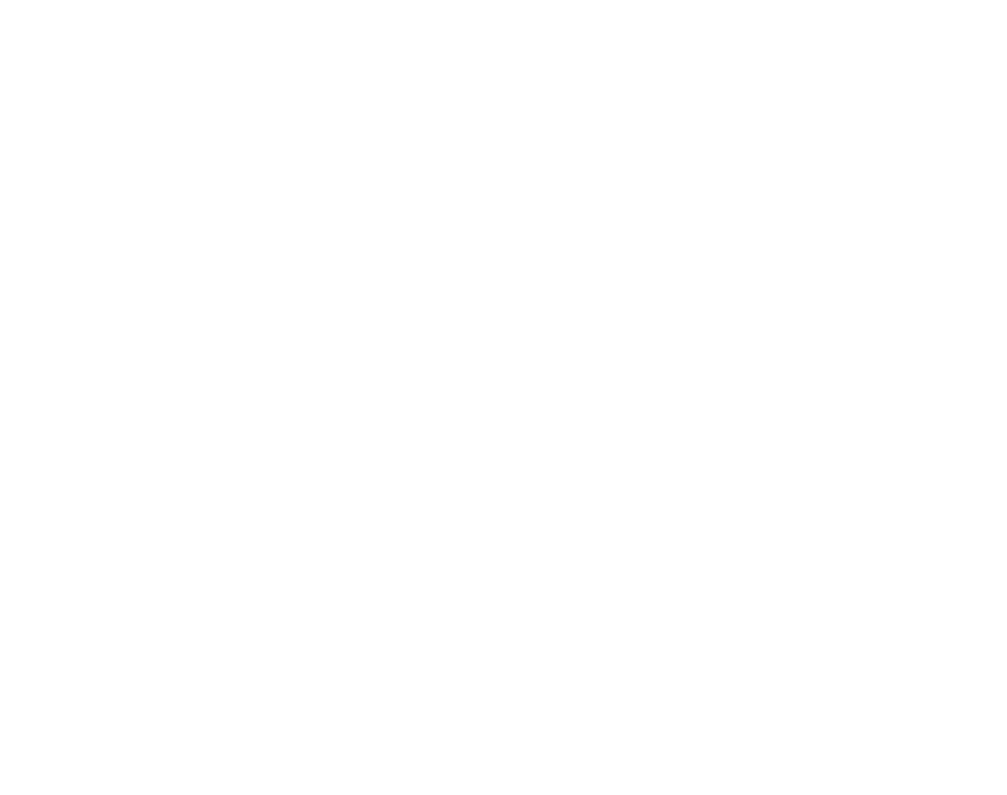
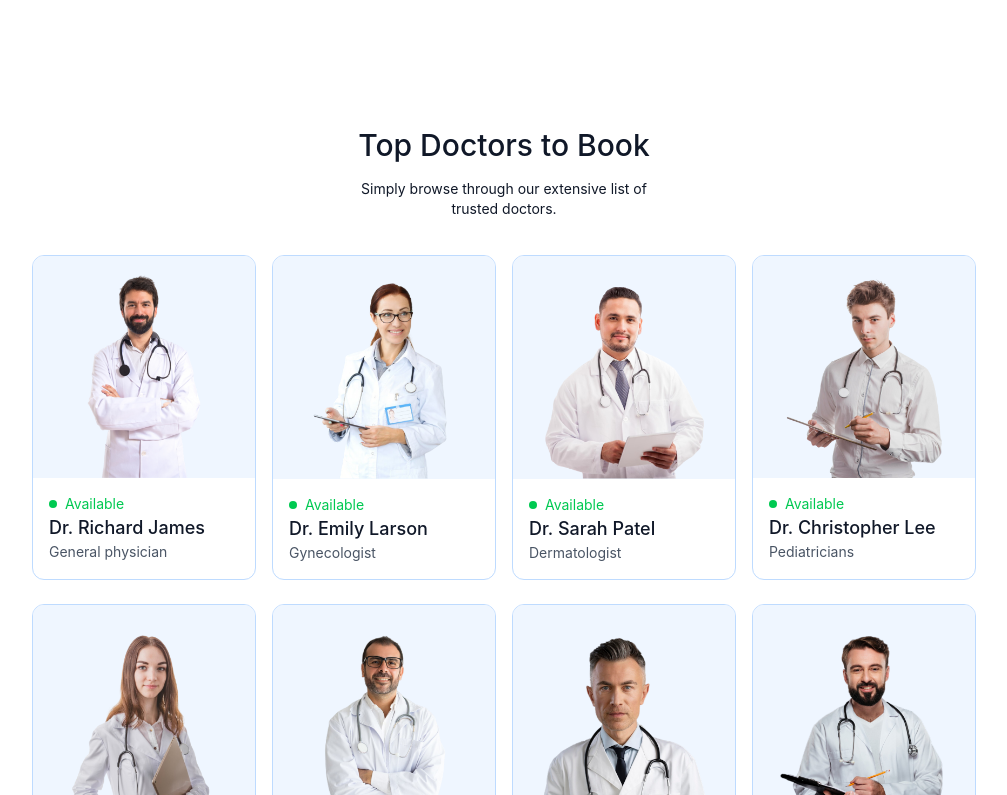
Before and after one commit to Anill27927/Prescripto, a React (Vite) app in the folder frontend/: page / in a window 1280 px wide. Shown: the part 945-1740 px from the top of the page, without its empty margins (136-1143 px from the left). Before the commit the page ends 1008 px from the top, so only its background shows below. Built offline with nearby package versions, Linux system fonts and the light colour scheme.

Commit message:
Add TopDoctors component and integrate into Home page

```diff
--- /dev/null
+++ b/frontend/src/components/TopDoctors.jsx
@@ -0,0 +1,40 @@
+import React from "react";
+import { doctors } from "../assets/assets";
+import { useNavigate } from "react-router-dom";
+
+const TopDoctors = () => {
+  const navigate = useNavigate();
+
+  return (
+    <div className="flex flex-col items-center gap-4 mt-16 text-gray-900 md:mx-10">
+      <h1 className="text-3xl font-medium">Top Doctors to Book</h1>
+      <p className="sm:w-1/3 text-center text-sm">
+        Simply browse through our extensive list of trusted doctors.
+      </p>
+      <div className="w-full grid grid-cols-auto gap-4 pt-5 gap-y-6 px-3 sm:px-0">
+        {doctors.slice(0, 10).map((item, index) => (
+          <div
+            onClick={() => navigate(`/appointment/${item._id}`)}
+            key={index}
+            className="border border-blue-200 rounded-xl overflow-hidden cursor-pointer hover:-translate-y-2.5 transition-all duration-500"
+          >
+            <img className="bg-blue-50" src={item.image} alt="" />
+            <div className="p-4">
+              <div className="flex items-center gap-2 text-sm text-center text-green-500">
+                <p className="w-2 h-2 bg-green-500 rounded-full"></p>
+                <p>Available</p>
+              </div>
+              <p className="text-gray-900 text-lg font-medium">{item.name}</p>
+              <p className="text-gray-600 text-sm">{item.speciality}</p>
+            </div>
+          </div>
+        ))}
+      </div>
+      <button className="bg-blue-50 text-gray-600 px-12 py-3 rounded-full mt-10">
+        more
+      </button>
+    </div>
+  );
+};
+
+export default TopDoctors;
--- a/frontend/src/index.css
+++ b/frontend/src/index.css
@@ -11,3 +11,6 @@
 ::-webkit-scrollbar {
   @apply hidden;
 }
+@utility grid-cols-auto {
+  grid-template-columns: repeat(auto-fill, minmax(200px, 1fr));
+}
--- a/frontend/src/pages/Home.jsx
+++ b/frontend/src/pages/Home.jsx
@@ -1,12 +1,14 @@
 import React from "react";
 import Header from "../components/Header";
 import SpecialityMenu from "../components/SpecialityMenu";
+import TopDoctors from "../components/TopDoctors";
 
 const Home = () => {
   return (
     <div>
       <Header />
       <SpecialityMenu />
+      <TopDoctors />
     </div>
   );
 };
```
